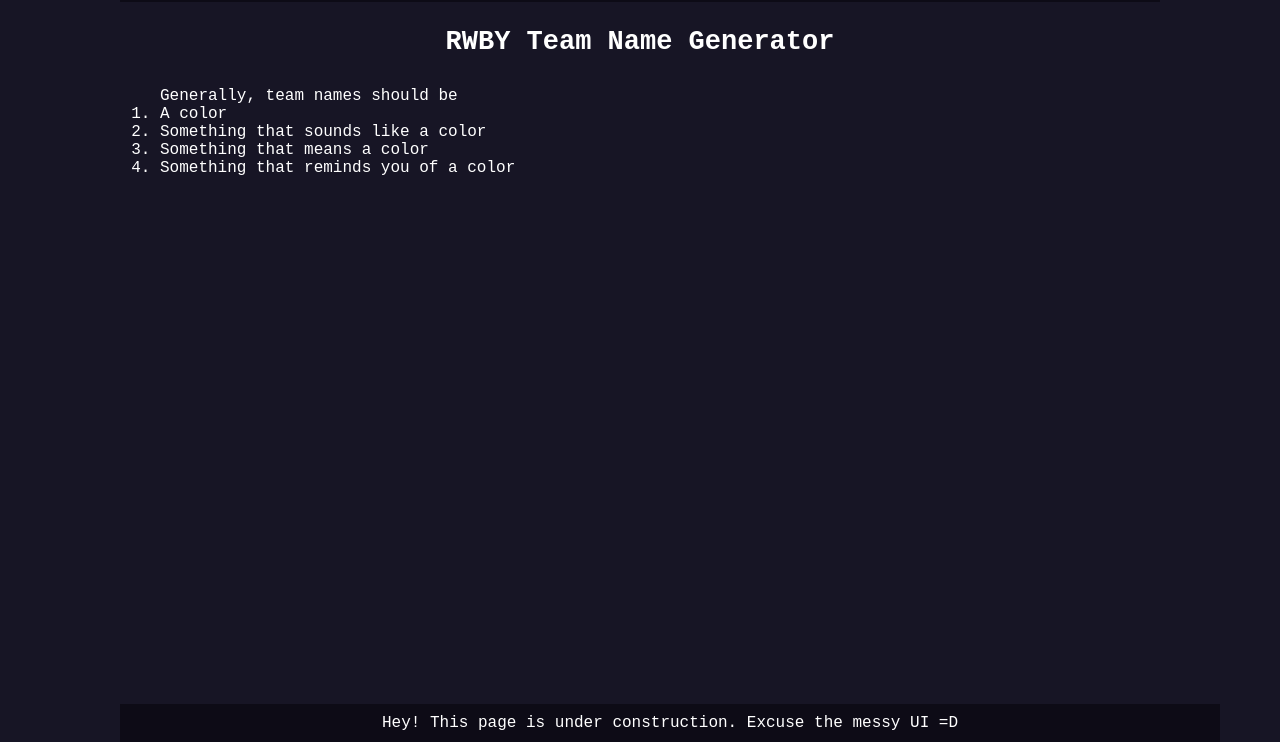
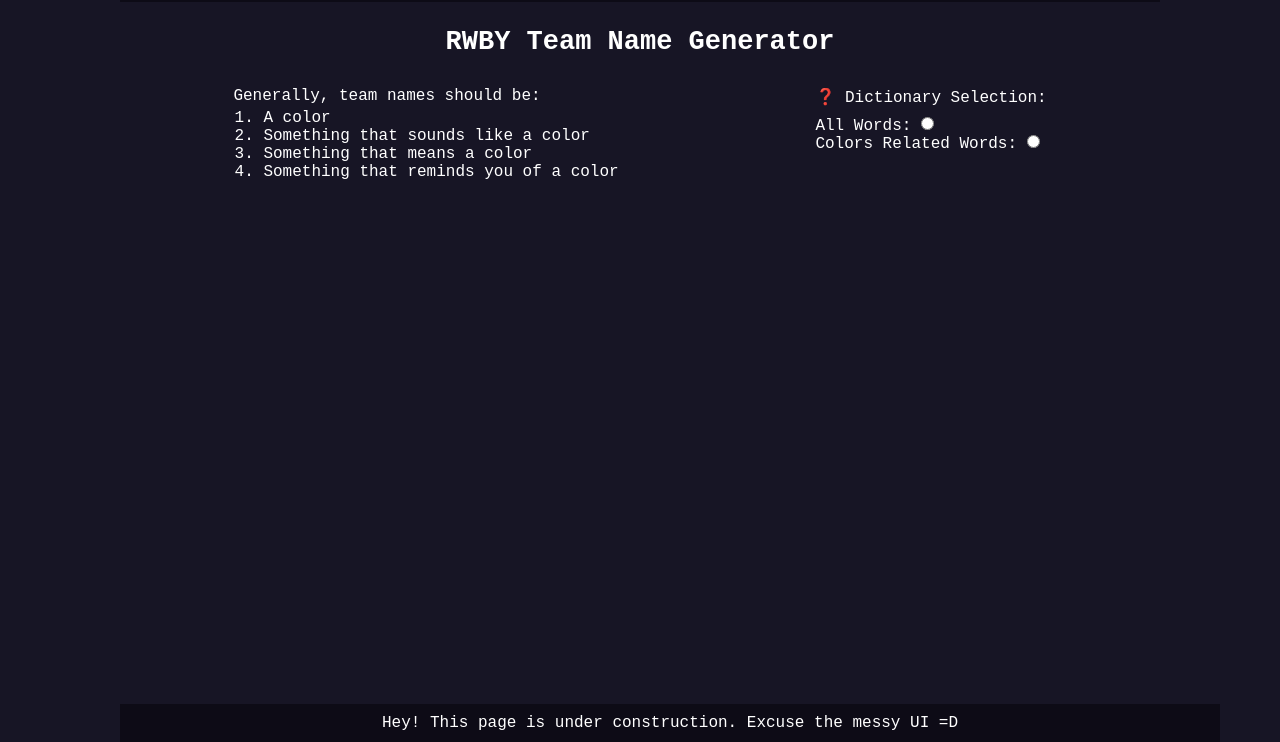
Before and after one commit to AFaraazK/rwby-name-generator, a plain HTML site: page index.html in a window 1280 px wide. Shown: the part 58-800 px from the top of the page. Drawn offline with Linux system fonts and the light colour scheme.

Commit message:
Header and Checkboxes

```diff
--- a/index.html
+++ b/index.html
@@ -23,13 +23,29 @@
             <div class="title">
                 <h2>RWBY Team Name Generator</h2>
             </div>
+            <div class="topgroup">
                 <div class="rules">
-                <ol>Generally, team names should be
+                    Generally, team names should be:
+                    <ol>
                         <li>A color</li>
                         <li>Something that sounds like a color</li>
                         <li>Something that means a color</li>
                         <li>Something that reminds you of a color</li>
                     </ol>
+                </div>
+                <div class="dictionarySelection" data-title="&quot;Color Related Words&quot; may not contain all possible choices">
+                    <p id="dictHeader" class="hovertext">
+                        <p >❓ Dictionary Selection:</p>
+                    </p>
+                    <div class="radioOne">
+                        <label for="dictionary">All Words:</label>
+                        <input type="radio" name="dictionary" id="AllWords">
+                    </div>
+                    <div class="radioTwo">
+                        <label for="dictionary">Colors Related Words:</label>
+                        <input type="radio" name="dictionary" id="Colors">
+                    </div>
+                </div>
             </div>
         </div>
 
--- a/style.css
+++ b/style.css
@@ -65,8 +65,12 @@
     margin: 15px;
 }
 .sitebody .rules{
-    padding-left: 25px;
-    padding-top: 20px;
+    font-size: 16px;
+}
+.sitebody .rules ol{
+    padding-top: 4px;
+    padding-left: 30px;
+    font-size: 16px;
 }
 
 .title{
@@ -74,3 +78,43 @@
     font-weight: bold;
     text-align: center;
 }
+.topgroup{
+    padding-top: 20px;
+    display: flex;
+    flex-direction: row;
+    justify-content: space-around;
+}
+.radioOne{
+    padding-top: 10px;
+}
+
+.dictionarySelection p:hover{
+    color:purple;
+}
+
+
+[data-title] {
+  position: relative;
+}
+[data-title]:after {
+  content: attr(data-title);
+  color: #FFFFFF;
+  background-color: rgba(0, 0, 0, 0.9);
+  padding: 3px 5px 7px;
+  white-space:normal;
+  z-index: 99999;
+  visibility: hidden;
+  position: absolute;
+  left: 0%;
+  bottom: 110%;
+  border-radius: 4px 4px 4px 0;
+  font-size: 0.875rem;
+  -webkit-box-shadow: rgba(0, 0, 0, 0.15) 1.95px 1.95px 2.6px;
+          box-shadow: rgba(0, 0, 0, 0.15) 1.95px 1.95px 2.6px;
+}
+[data-title]:hover:after {
+  opacity: 1;
+  -webkit-transition: all 0.1s ease 0.3s;
+  transition: all 0.1s ease 0.3s;
+  visibility: visible;
+}
```
Lines whose indentation alone changed are shown as unchanged.
